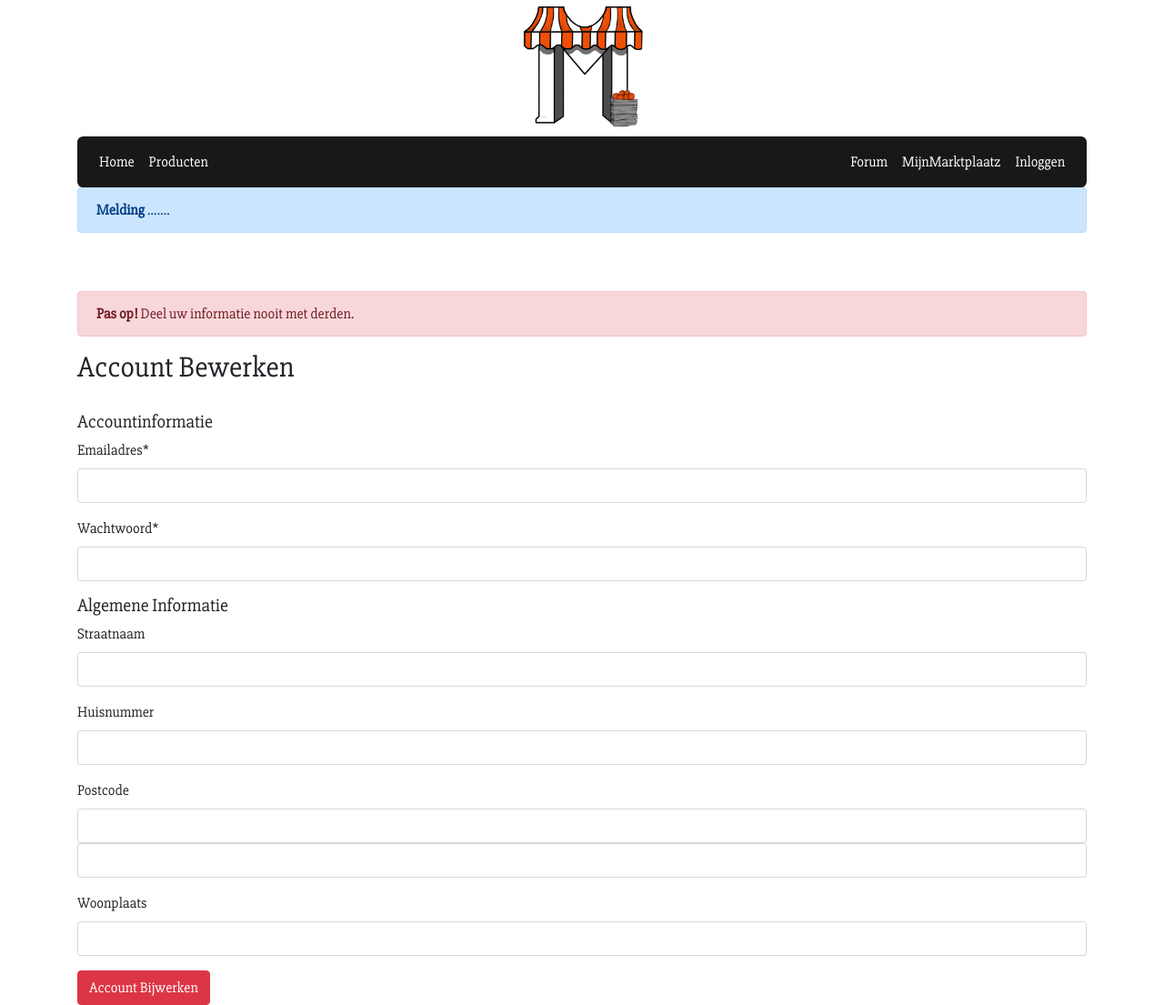
After one commit to noshadowkick2000/markplaatz, a PHP site: page /bewerkaccount.php in a window 1280 px wide. The commit adds this page. Shown: the whole page at 91% size. Run offline with PHP 8.4, Linux system fonts and the light colour scheme; some libraries are stand-ins or nearby versions.

Commit message:
Add files via upload

```diff
--- /dev/null
+++ b/bewerkaccount.php
@@ -0,0 +1,130 @@
+
+
+<!DOCTYPE html>
+<html lang="en">
+  <title>Markplaatz - Home</title>
+  <head>
+    	 <!-- Latest compiled and minified CSS -->
+
+       <link href="https://fonts.googleapis.com/css?family=Montserrat|Oswald|Slabo+27px" rel="stylesheet">
+    	 <link rel="stylesheet" href="css.css">
+	     <!-- jQuery library -->
+	     <script src="https://ajax.googleapis.com/ajax/libs/jquery/3.3.1/jquery.min.js"></script>
+	     <!-- Popper JS -->
+	     <script src="https://cdnjs.cloudflare.com/ajax/libs/popper.js/1.12.9/umd/popper.min.js"></script>
+	     <!-- Latest compiled JavaScript -->
+	     <script src="https://maxcdn.bootstrapcdn.com/bootstrap/4.0.0/js/bootstrap.min.js"></script>
+       <meta charset="utf-8">
+       <meta name="viewport" content="width=device-width, initial-scale=1">
+      <script type="text/javascript" src="script.js"></script>
+
+       <?php
+       session_start();
+          if (isset($_SESSION['STAGE'])){
+            $st = $_SESSION['STAGE'];
+          }else{
+            $st = "0";
+          }
+          if (isset($_SESSION['USRN'])){
+            $usrn = $_SESSION['USRN'];
+          }else{
+            $usrn = "";
+          }
+       ?>
+       <script>var stage = "<?= $st;?>"</script>
+       <script>var usrn = "<?= $usrn;?>"</script>
+  </head>
+
+  <body onload="adjustLogin(Number(stage));">
+
+  		<style>
+                a{
+                  color:white;
+                }
+              </style>
+
+	 <div id="navi" class="container">
+      <a href="index.php"><img class="mx-auto d-block" height="150" src="res/Market-Logo.png"></a>
+  		<nav class="navbar navbar-expand-sm sticky-top" style="background-color:#191818; border-radius:0.5vw;">
+
+  			 <ul class="nav navbar-nav navbar-left">
+    			<li class="nav-item">
+    			  	<a class="nav-link" href="index.php">Home</a>
+    			</li>
+
+    			<li class="nav-item">
+     				<a class="nav-link" href="products.php">Producten</a>
+    			</li>
+        </ul>
+        <ul class="nav navbar-nav ml-auto">
+          <li class="nav-item navbar-right">
+		  <li class="nav-item">
+     				<a class="nav-link" href="Forum.php">Forum</a>
+    			</li>
+            <a class="nav-link" href="account.php">MijnMarktplaatz</a>
+          </li>
+          <li class="nav-item navbar-right">
+            <a class="nav-link" href="login.php" id="login">Login</a>
+          </li>
+  			</ul>
+  		</nav>
+  		<div class="alert alert-primary">
+  			<strong>Melding </strong>.......
+  		</div>
+  	</div>
+
+<br><br>
+    <div class="container">
+      <div class="alert alert-danger">
+        <strong>Pas op! </strong>Deel uw informatie nooit met derden.
+      </div>
+      <h2>Account Bewerken</h2>
+      <br>
+
+      <form action="bewerkaccountsql.php" method="post">
+
+      <h5>Accountinformatie</h5>
+        <div class="form-group">
+          <label for="email">Emailadres* </label>
+          <input type="email" class="form-control" id="email" name="em">
+        </div>
+		<div class="form-group">
+          <input type="hidden" class="form-control" id="usr" name="un">
+		  <script>document.getElementById("usr").value = usrn;</script>
+        </div>
+        <div class="form-group">
+          <label for="pwd">Wachtwoord* </label>
+          <input type="password" class="form-control" id="pwd" name="pswd">
+        </div>
+
+
+        <h5>Algemene Informatie</h5>
+        <div class="form-group">
+          <label for="street">Straatnaam </label>
+          <input type="text" class="form-control" id="street" name="street">
+        </div>
+
+        <div class="form-group">
+          <label for="sNum">Huisnummer </label>
+          <input type="text" class="form-control" id="sNum" name="sn">
+        </div>
+
+        <div class="form-group">
+          <label for="postcode">Postcode </label>
+          <input type="text" class="form-control" id="postcode pst-num" name="pcc">
+          <input type="text" class="form-control" id="postcode pst-char" name="pcl">
+        </div>
+
+        <div class="form-group">
+          <label for="woonplaats">Woonplaats </label>
+          <input type="text" class="form-control" id="woonplaats" name="wp">
+        </div>
+
+
+        <button type="submit" class="btn btn-danger">Account Bijwerken</button>
+      </form>
+    </div>
+
+
+  </body>
+</html>
```
Also changed, not shown: account.php (+5 -5 lines), bewerkaccountsql.php (added, +44 -0 lines).
